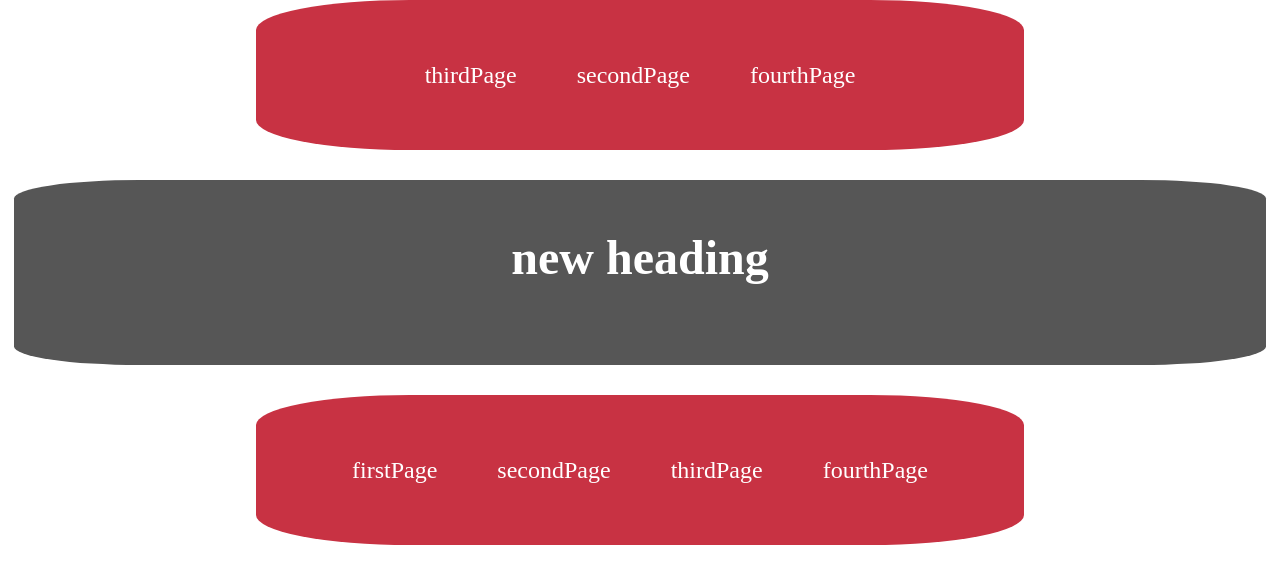
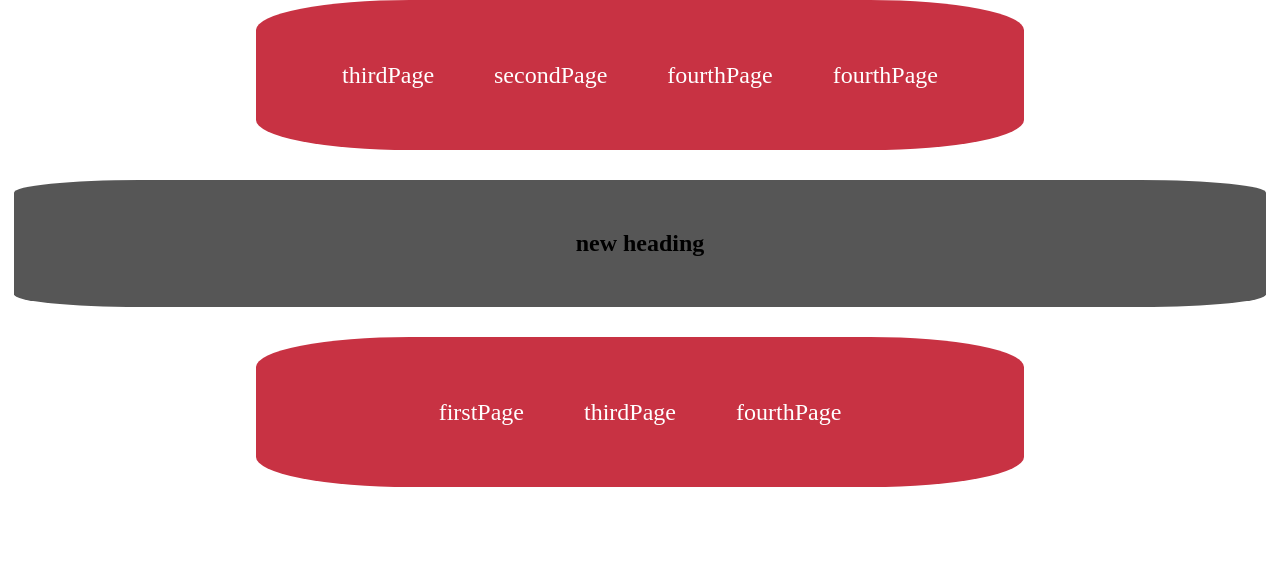
Before and after one commit to pranjal2409/repo, a plain HTML site: page index.html in a window 1280 px wide. Drawn offline with Linux system fonts and the light colour scheme.

Commit message:
merge conflict demo four

```diff
--- a/index.html
+++ b/index.html
@@ -9,20 +9,20 @@
 		<div class="image">
 			<nav class="box">
 				<ul>
-					<li><a href="https://www.google.co.in/imgres?imgurl=https%3A%2F%2Fimages3.alphacoders.com%2F589%2Fthumb-1920-58905.jpg&imgrefurl=https%3A%2F%2Fwall.alphacoders.com%2Fby_sub_category.php%3Fid%3D173479%26name%3DGuitar%2BWallpapers&docid=rMabIV83yMShFM&tbnid=I_SAVQ4aD5yjJM%3A&vet=10ahUKEwjBkp7Z98XbAhXGeX0KHaHrADUQMwjqASgJMAk..i&w=1920&h=1200&bih=653&biw=1301&q=guitar%20background&ved=0ahUKEwjBkp7Z98XbAhXGeX0KHaHrADUQMwjqASgJMAk&iact=mrc&uact=8">thirdPage</a></li>
-					<li><a href="https://www.google.co.in">secondPage</a></li>
+					<li><a href="https://www.google.co.in">thirdPage</a></li>
+					<li><a href="https://www.google.co.in/imgres?imgurl=https%3A%2F%2Fimages3.alphacoders.com%2F589%2Fthumb-1920-58905.jpg&imgrefurl=https%3A%2F%2Fwall.alphacoders.com%2Fby_sub_category.php%3Fid%3D173479%26name%3DGuitar%2BWallpapers&docid=rMabIV83yMShFM&tbnid=I_SAVQ4aD5yjJM%3A&vet=10ahUKEwjBkp7Z98XbAhXGeX0KHaHrADUQMwjqASgJMAk..i&w=1920&h=1200&bih=653&biw=1301&q=guitar%20background&ved=0ahUKEwjBkp7Z98XbAhXGeX0KHaHrADUQMwjqASgJMAk&iact=mrc&uact=8">secondPage</a></li>
+					<li><a href="https://www.google.co.in/imgres?imgurl=https%3A%2F%2Fi.pinimg.com%2Foriginals%2Fd0%2F4a%2Fde%2Fd04ade2a2b830fad16513852b74df78c.jpg&imgrefurl=https%3A%2F%2Fwww.pinterest.com%2Fpin%2F342273640411712570%2F&docid=RV68m0cw26RkUM&tbnid=6oNKKytqObazdM%3A&vet=10ahUKEwj9zbHD98XbAhWNbisKHaxkBHcQMwiKAyguMC4..i&w=1920&h=1200&bih=653&biw=1301&q=sunglasses%20background&ved=0ahUKEwj9zbHD98XbAhWNbisKHaxkBHcQMwiKAyguMC4&iact=mrc&uact=8">fourthPage</a></li>
 					<li><a href="https://www.google.co.in/imgres?imgurl=https%3A%2F%2Fi.pinimg.com%2Foriginals%2Fd0%2F4a%2Fde%2Fd04ade2a2b830fad16513852b74df78c.jpg&imgrefurl=https%3A%2F%2Fwww.pinterest.com%2Fpin%2F342273640411712570%2F&docid=RV68m0cw26RkUM&tbnid=6oNKKytqObazdM%3A&vet=10ahUKEwj9zbHD98XbAhWNbisKHaxkBHcQMwiKAyguMC4..i&w=1920&h=1200&bih=653&biw=1301&q=sunglasses%20background&ved=0ahUKEwj9zbHD98XbAhWNbisKHaxkBHcQMwiKAyguMC4&iact=mrc&uact=8">fourthPage</a></li>
 				</ul>
 			</nav>
 		</div>
 		<div class="heading">
-			<h1>new heading</h1>
+			<h2>new heading</h2>
 		</div>
 		<div class="image">
 			<nav class="box">
 				<ul>
 					<li><a href="https://www.google.co.in/imgres?imgurl=http%3A%2F%2Fwww.kinyu-z.net%2Fdata%2Fwallpapers%2F223%2F1484901.jpg&imgrefurl=http%3A%2F%2Fwww.kinyu-z.net%2Fgroup%2Fbackground-car%2F&docid=j2HqQZKhmrxsPM&tbnid=jsndST-qb2MCSM%3A&vet=10ahUKEwiz3aro98XbAhWKdn0KHWppBVYQMwj3ASgHMAc..i&w=2560&h=1600&bih=653&biw=1301&q=car%20background&ved=0ahUKEwiz3aro98XbAhWKdn0KHWppBVYQMwj3ASgHMAc&iact=mrc&uact=8">firstPage</a></li>
-					<li><a href="https://www.google.co.in">secondPage</a></li>
 					<li><a href="https://www.google.co.in/imgres?imgurl=https%3A%2F%2Fi.pinimg.com%2Foriginals%2Fd0%2F4a%2Fde%2Fd04ade2a2b830fad16513852b74df78c.jpg&imgrefurl=https%3A%2F%2Fwww.pinterest.com%2Fpin%2F342273640411712570%2F&docid=RV68m0cw26RkUM&tbnid=6oNKKytqObazdM%3A&vet=10ahUKEwj9zbHD98XbAhWNbisKHaxkBHcQMwiKAyguMC4..i&w=1920&h=1200&bih=653&biw=1301&q=sunglasses%20background&ved=0ahUKEwj9zbHD98XbAhWNbisKHaxkBHcQMwiKAyguMC4&iact=mrc&uact=8">thirdPage</a></li>
 					<li><a href="https://www.google.co.in">fourthPage</a></li>
 				</ul>
```
